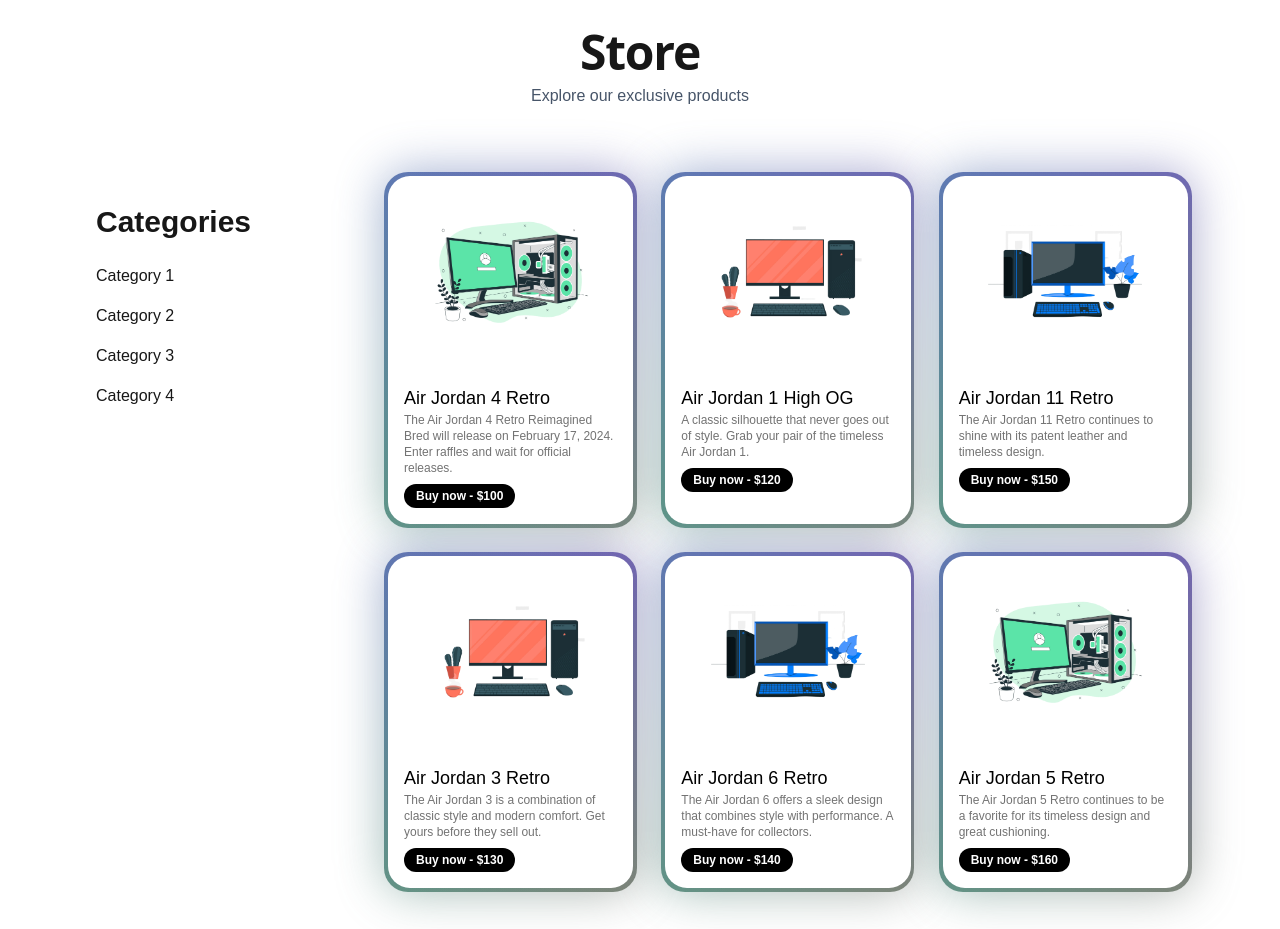
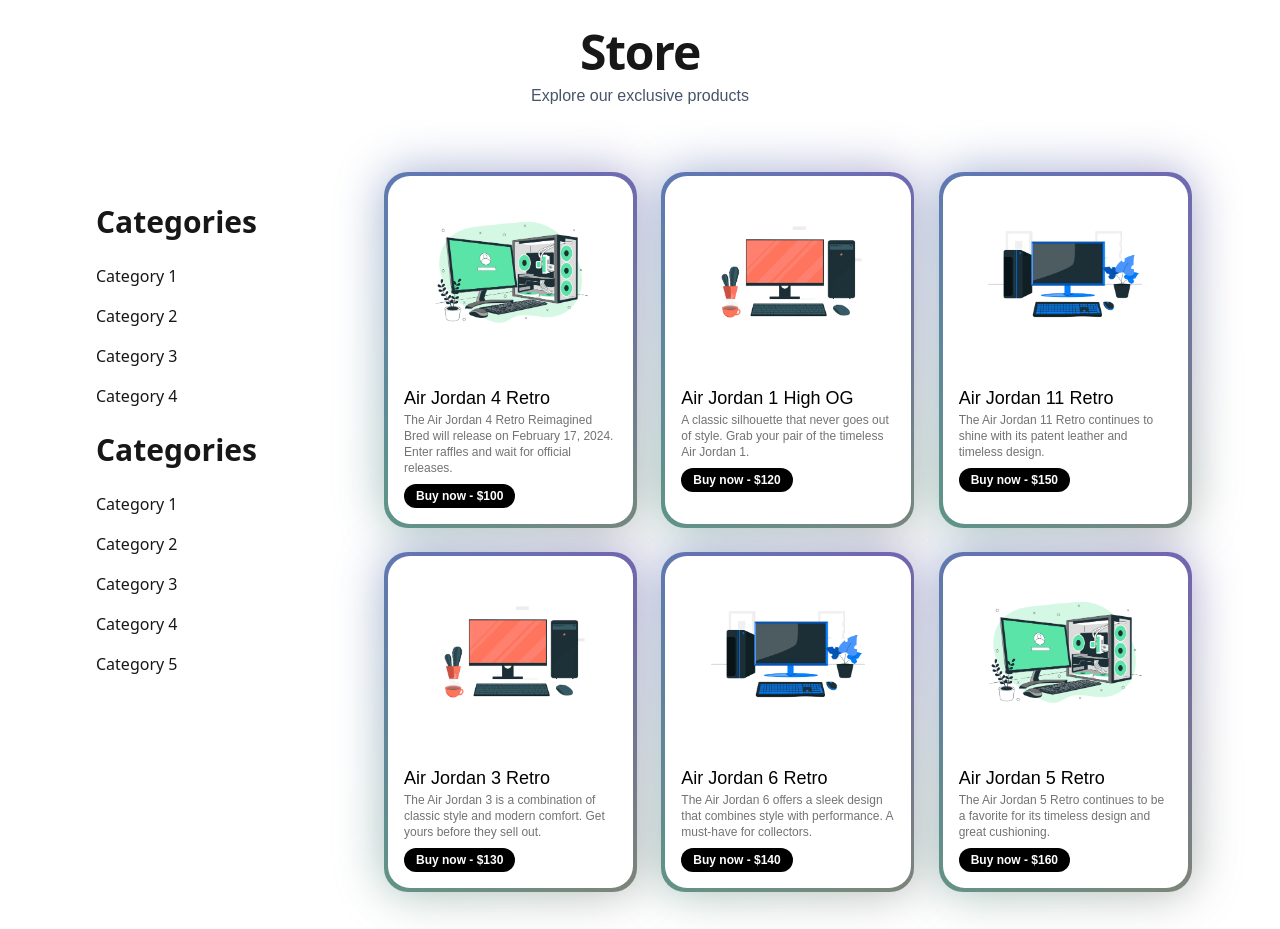
Before and after one commit to sivavarunan/ecommerce-website, a Next.js app: page / in a window 1280 px wide. Shown: the part 1620-2549 px from the top of the page. Built offline with nearby package versions, Linux system fonts and the light colour scheme.

Commit message:
added another catagories section 2

```diff
--- a/src/app/pages/MainPage/section2.tsx
+++ b/src/app/pages/MainPage/section2.tsx
@@ -72,7 +72,7 @@
       {/* Product Showcase */}
       <div className="w-full max-w-7xl mx-auto px-6 lg:px-12 flex flex-col lg:flex-row flex-grow">
         {/* Sidebar */}
-        <div className="w-full lg:w-1/4 h-full dark:text-white p-6 lg:p-12">
+        <div className="w-full lg:w-1/4 h-full dark:text-white p-6 lg:p-12 font-sans">
           <h2 className="text-3xl font-bold my-6">Categories</h2>
           <ul className="space-y-4">
             <li><a href="#" className="hover:text-gray-400">Category 1</a></li>
@@ -80,6 +80,16 @@
             <li><a href="#" className="hover:text-gray-400">Category 3</a></li>
             <li><a href="#" className="hover:text-gray-400">Category 4</a></li>
           </ul>
+          <h2 className="text-3xl font-bold my-6">Categories</h2>
+          <ul className="space-y-4">
+            <li><a href="#" className="hover:text-gray-400">Category 1</a></li>
+            <li><a href="#" className="hover:text-gray-400">Category 2</a></li>
+            <li><a href="#" className="hover:text-gray-400">Category 3</a></li>
+            <li><a href="#" className="hover:text-gray-400">Category 4</a></li>
+            <li><a href="#" className="hover:text-gray-400">Category 5</a></li>
+          </ul>
+
+
         </div>
 
         {/* Products Grid */}
--- a/src/app/pages/Signup/page.tsx
+++ b/src/app/pages/Signup/page.tsx
@@ -9,7 +9,6 @@
 
   const handleSignup = (e: React.FormEvent) => {
     e.preventDefault();
-    // Handle signup logic here
   };
 
   return (
```
